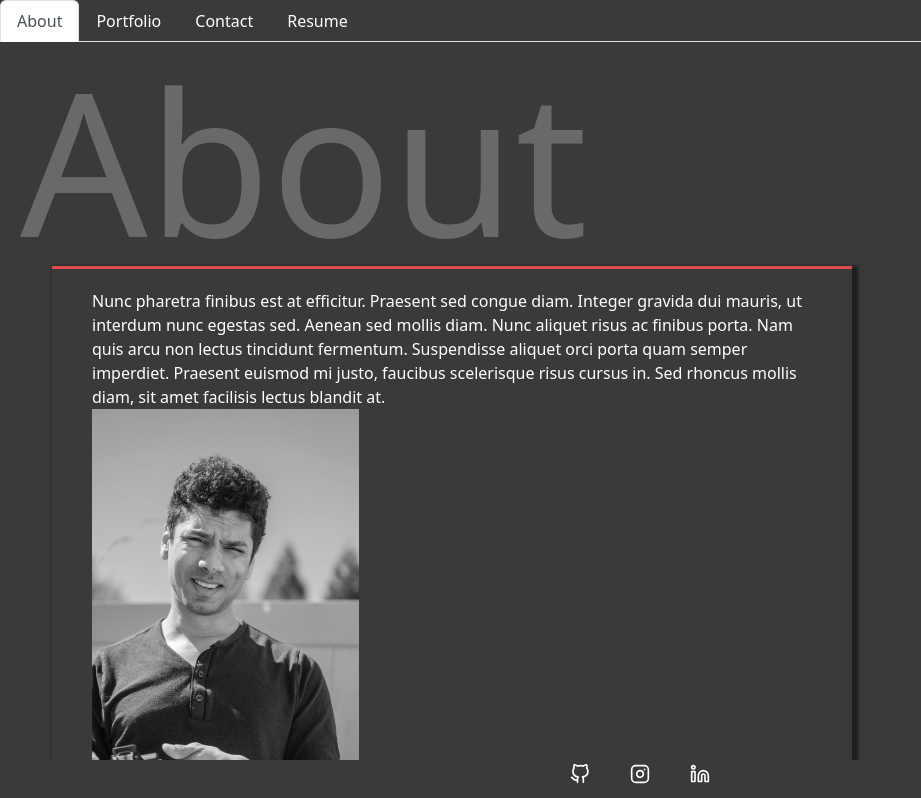
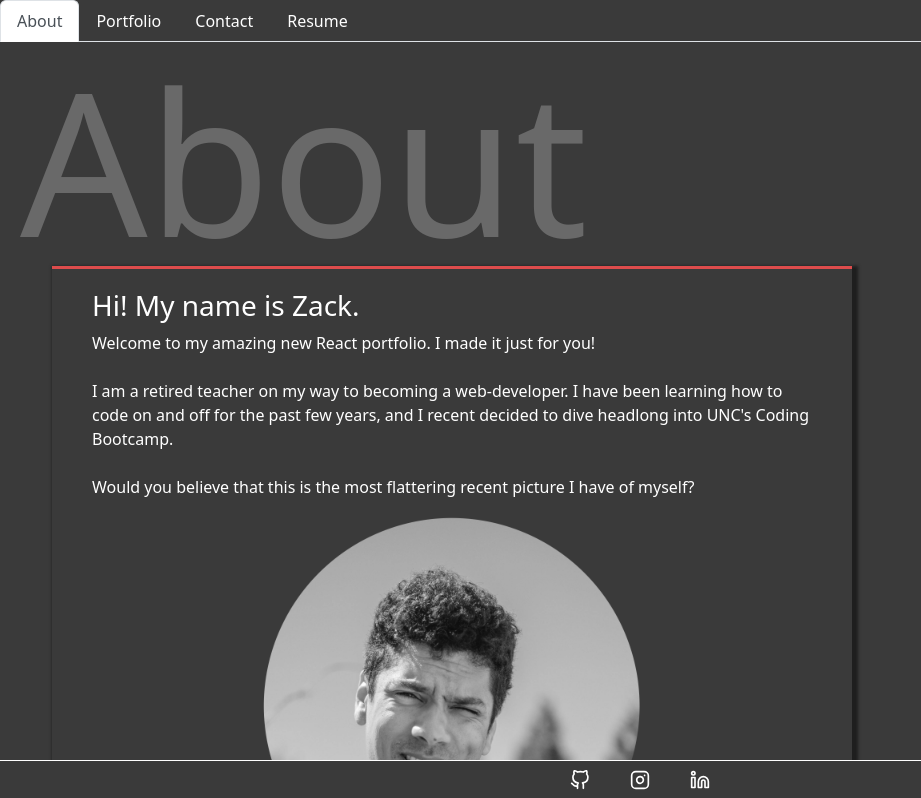
Before and after one commit to ZBerkley88/reacting-to-ducklings, a React (Create React App) app: page / in a window 1280 px wide. Shown: the top 798 px of the page, without its empty margins (0-921 px from the left). Built offline with nearby package versions, Linux system fonts and the light colour scheme.

Commit message:
minor formatting and css changes

```diff
--- a/src/App.css
+++ b/src/App.css
@@ -66,6 +66,7 @@ a:active {
 }
 
 /* NAVTAB */
+
 
 .nav-item a:hover{
   text-decoration: none;
@@ -166,14 +167,21 @@ ul .skill-list {
 
 .zacksPic {
   height: 400px;
+  display: flex;
+  justify-content: center;
+
+
 }
 
 /* FOOTER */
 #footer {
-  position: absolute;
+  position: fixed;
   width: 100%;
   bottom: 0;
-  height: 2.5rem; }
+  height: 2.5rem;
+  padding-top: 5px;
+  border-top: 1px solid var(--primary);
+}
 
 .social-media {
   display: flex;
--- a/src/components/pages/About.js
+++ b/src/components/pages/About.js
@@ -6,22 +6,21 @@ export default function About() {
       <h1 className="page-title">About</h1>
       <div className="page-body about-container">
         <p>
-        <div className="aboutMe">
+          <div className="aboutMe">
             {" "}
-            Nunc pharetra finibus est at efficitur. Praesent sed congue diam.
-            Integer gravida dui mauris, ut interdum nunc egestas sed. Aenean sed
-            mollis diam. Nunc aliquet risus ac finibus porta. Nam quis arcu non
-            lectus tincidunt fermentum. Suspendisse aliquet orci porta quam
-            semper imperdiet. Praesent euismod mi justo, faucibus scelerisque
-            risus cursus in. Sed rhoncus mollis diam, sit amet facilisis lectus
-            blandit at.
+            <h3>Hi! My name is Zack. </h3>
+            Welcome to my amazing new React portfolio. I made it just for you!
+            <br />
+            <br />
+            I am a retired teacher on my way to becoming a web-developer. I have been learning how to code on and off for the past few years, and I recent decided to dive headlong into UNC's Coding Bootcamp.
+            <br />
+            <br />
+            Would you believe that this is the most flattering recent picture I have of myself?
           </div>
-          <img
-            class="zacksPic"
-            src="IMG_20220411_091329.jpg"
-            alt="Zachary Berkley"
-          />
-
+          <div className="zacksPic">
+            {" "}
+            <img src="IMG_20220411_091329.jpg" alt="Zachary Berkley" />
+          </div>
         </p>
       </div>
     </div>
--- a/src/components/pages/Portfolio.js
+++ b/src/components/pages/Portfolio.js
@@ -63,120 +63,115 @@ export default function Portfolio() {
             </li>
           </a>
 
-          {/* PLACEHOLDER */}
+          {/* FLYCAST TRIP PLANNER */}
           <a
-            href="google.com"
+            href="https://zberkley88.github.io/flycast-trip-planner/"
             target="_blank"
             rel="noreferrer"
             className="col-12 col-md-4"
           >
             <li className="project-card">
-              <h3 className="project-title">Placeholder</h3>
+              <h3 className="project-title">FlyCast Trip Planner</h3>
               <div className="project-description">
                 <p>
-                  {" "}
-                  Placeholder text
+                  A web application that retrieves flight and weather
+                  information based on a user's search queries.
                 </p>
               </div>
               <footer>
                 <ul className="skill-list">
-                  <li>skillOne</li>
-                  <li>skillTwo</li>
-                  <li>skillThree</li>
+                  <li>JavaScript</li>
+                  <li>HTML</li>
+                  <li>API</li>
+                </ul>
+              </footer>
+            </li>
+          </a>
+        </div>
+      </ul>
+
+      <ul className="container-fluid">
+        <div className="row">
+          {/* E-COMMERCE BACK END */}
+          <a
+            href="https://github.com/ZBerkley88/ecommerce-back-end"
+            target="_blank"
+            rel="noreferrer"
+            className="col-12 col-md-4"
+          >
+            <li className="project-card">
+              <h3 className="project-title">E-Commerce Back End</h3>
+              <div className="project-description">
+                <p>
+                  This is a back-end for an e-commerce site which uses
+                  Express.js and Sequelize to interact with a MySQL database.
+                </p>
+              </div>
+              <footer>
+                <ul className="skill-list">
+                  <li>SQL</li>
+                  <li>Sequelize</li>
+                  <li>Express</li>
                 </ul>
               </footer>
             </li>
           </a>
 
-
-        </div>
-
-
-      </ul>
-
-      <ul className="container-fluid">
-        <div className="row">
-          {/* PLACEHOLDER */}
+          {/* THE INFOBAHN */}
           <a
-            href="google.com"
+            href="https://github.com/ZBerkley88/the-infobahn"
             target="_blank"
             rel="noreferrer"
             className="col-12 col-md-4"
           >
             <li className="project-card">
-              <h3 className="project-title">Placeholder</h3>
+              <h3 className="project-title">The InfoBahn</h3>
               <div className="project-description">
                 <p>
-                  {" "}
-                  Placeholder text
+                  The InfoBahn is an API for social media applications. It
+                  allows users to store and retrieve users, their thoughts, and
+                  their reactions to users' thoughts.
                 </p>
               </div>
               <footer>
                 <ul className="skill-list">
-                  <li>skillOne</li>
-                  <li>skillTwo</li>
-                  <li>skillThree</li>
+                  <li>MongoDB</li>
+                  <li>JavaScript</li>
+                  <li>Express</li>
                 </ul>
               </footer>
             </li>
           </a>
 
-          {/* PLACEHOLDER */}
+          {/* TEAM BUILDING EXERCISE */}
           <a
-            href="google.com"
+            href="https://github.com/ZBerkley88/team-building-exercise"
             target="_blank"
             rel="noreferrer"
             className="col-12 col-md-4"
           >
             <li className="project-card">
-              <h3 className="project-title">Placeholder</h3>
+              <h3 className="project-title">Node Team Builder</h3>
               <div className="project-description">
                 <p>
                   {" "}
-                  Placeholder text
+                  The purpose of this project was to create a Node.js command
+                  line application that takes information about employees and
+                  generates an HTML webpage the displays their information on
+                  individual cards.{" "}
                 </p>
               </div>
               <footer>
                 <ul className="skill-list">
-                  <li>skillOne</li>
-                  <li>skillTwo</li>
-                  <li>skillThree</li>
+                  <li>Node</li>
+                  <li>HTML</li>
+                  <li>JavaScript</li>
                 </ul>
               </footer>
             </li>
           </a>
-
-          {/* PLACEHOLDER */}
-          <a
-            href="google.com"
-            target="_blank"
-            rel="noreferrer"
-            className="col-12 col-md-4"
-          >
-            <li className="project-card">
-              <h3 className="project-title">Placeholder</h3>
-              <div className="project-description">
-                <p>
-                  {" "}
-                  Placeholder text
-                </p>
-              </div>
-              <footer>
-                <ul className="skill-list">
-                  <li>skillOne</li>
-                  <li>skillTwo</li>
-                  <li>skillThree</li>
-                </ul>
-              </footer>
-            </li>
-          </a>
-
-
         </div>
-
-
       </ul>
-
     </div>
   );
 }
```
Also changed, not shown: public/IMG_20220411_091329.jpg, 1 other file (tests, documents, lock files or other folders).
